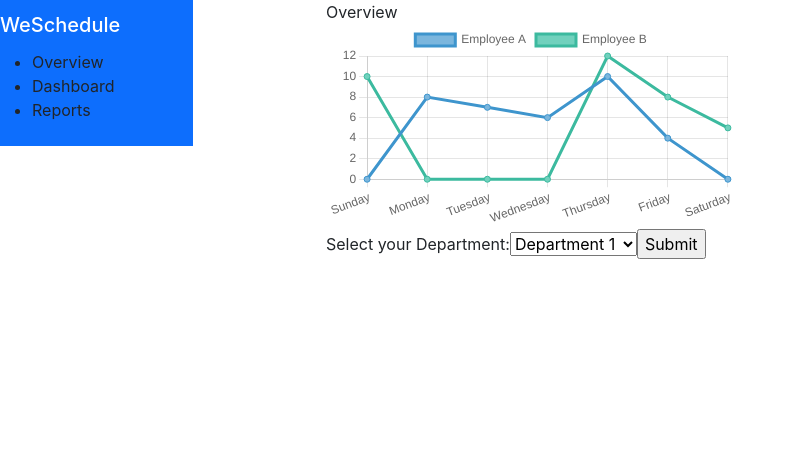
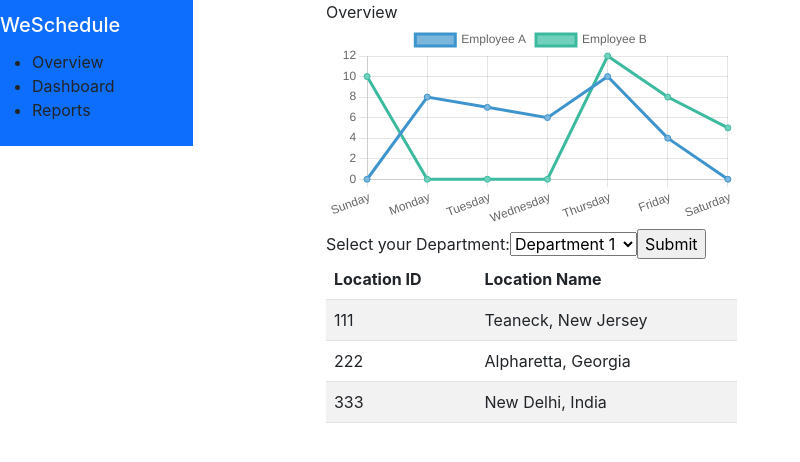
Before and after one commit to sonAndrew/WeSchedule, a React (Create React App) app: page /overview in a window 1280 px wide. Shown: the top 462 px of the page, without its empty margins (0-800 px from the left). Built offline with nearby package versions, Linux system fonts and the light colour scheme.

Commit message:
Created: Locations Table.

```diff
--- a/src/Pages/WeSchedule/Overview/Overview.js
+++ b/src/Pages/WeSchedule/Overview/Overview.js
@@ -1,7 +1,7 @@
 import React from 'react';
 import LineChart from "../Sections/Charts/Chart";
 import { Departments } from "../Sections/Departments.js/Department";
-
+import { Location } from '../Sections/Locations/Location';
 // Todo
 // import chart component
 // import schedule component
@@ -14,6 +14,7 @@ export const Overview = () => {
         <div>Overview
             <LineChart/>
             <Departments />
+            <Location />
         </div>
     )
 }
--- a/src/Pages/WeSchedule/Sections/Locations/Location.js
+++ b/src/Pages/WeSchedule/Sections/Locations/Location.js
@@ -1,4 +1,31 @@
+import React from "react";
 // Todo
 // create a locations component table using the Bootstrap Tables as referance
 // using the fields below:
 // id, name
+export const Location = () => {
+  return (
+<table class="table table-striped">
+  <thead>
+    <tr>
+      <th>Location ID</th>
+      <th>Location Name</th>
+    </tr>
+  </thead>
+<tbody>
+    <tr>
+      <td>111</td>
+      <td>Teaneck, New Jersey</td>
+    </tr>
+    <tr>
+      <td>222</td>
+      <td>Alpharetta, Georgia</td>
+    </tr>
+    <tr>
+      <td>333</td>
+      <td>New Delhi, India</td>
+    </tr>
+  </tbody>
+</table>
+  )
+}
```
